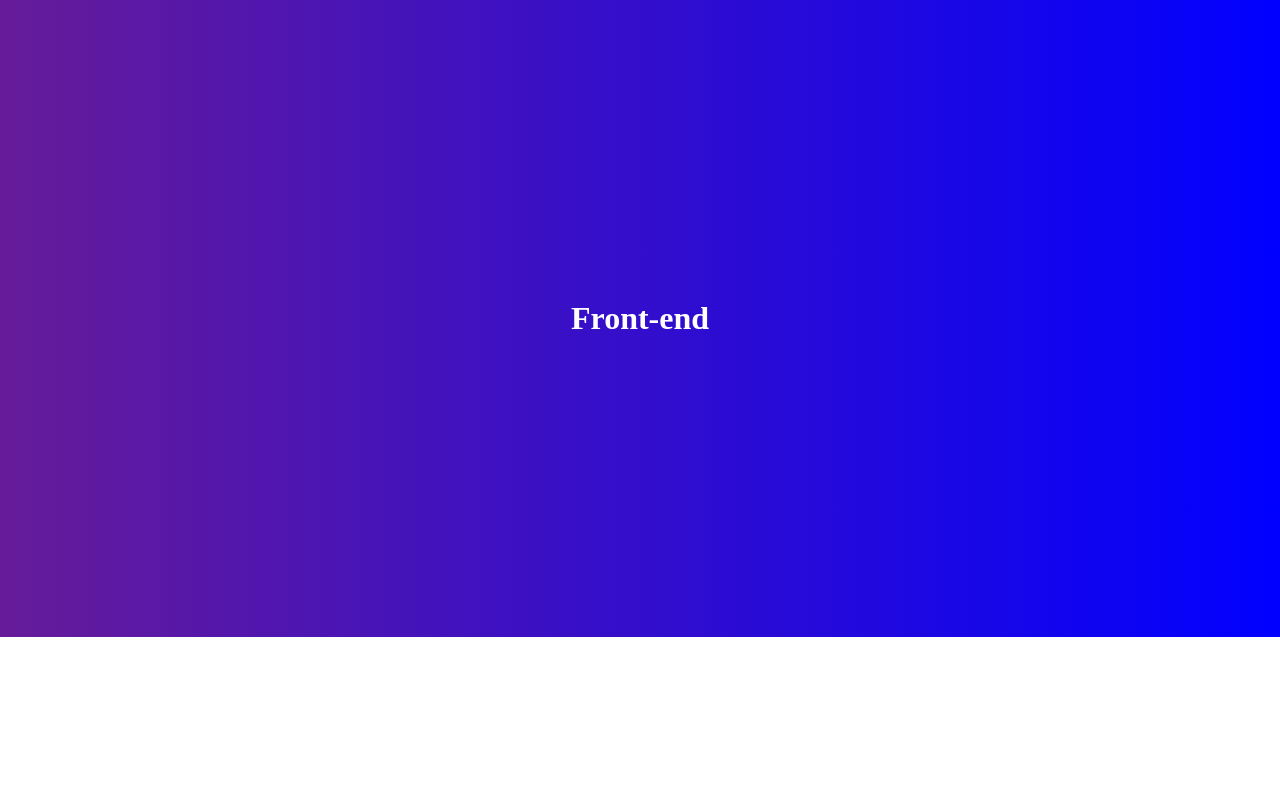
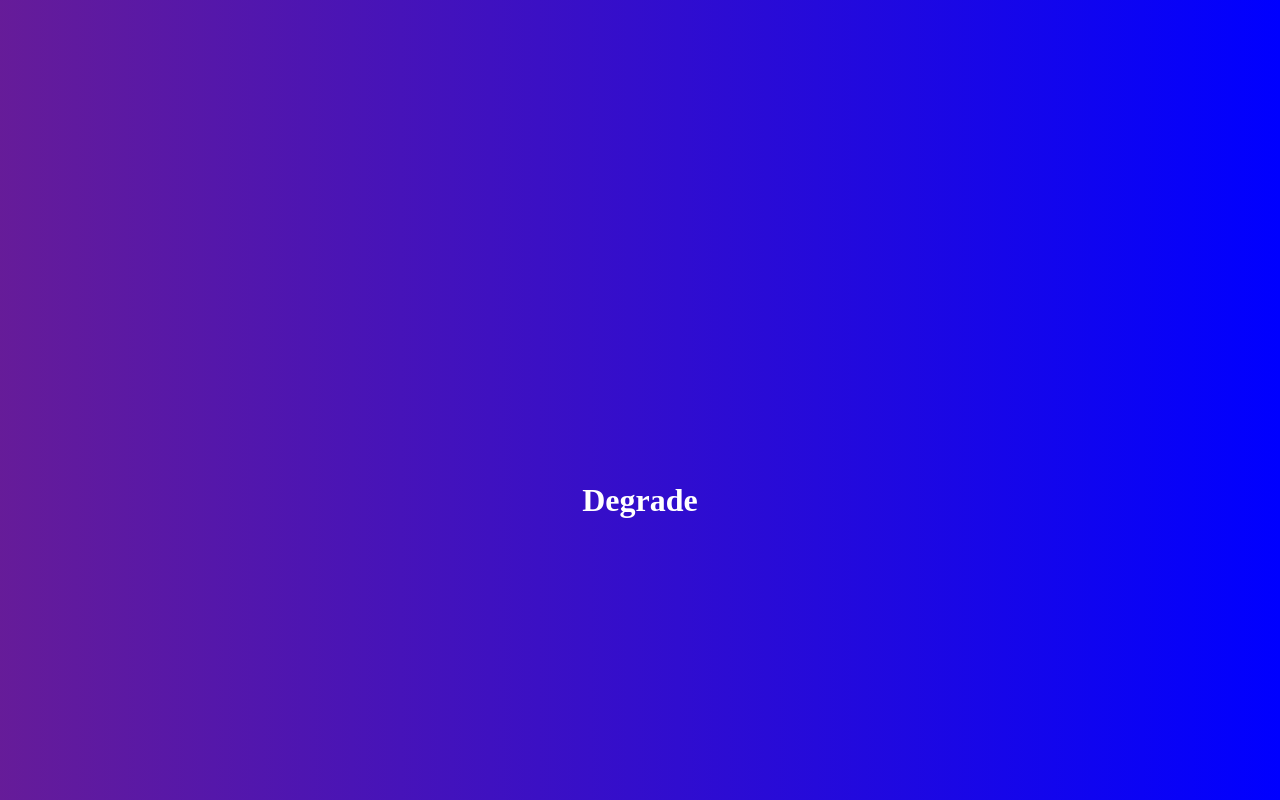
Before and after one commit to Camargofox/Efeito-visual, a plain HTML site: page index.html in a window 1280 px wide. Shown: the top 800 px of the page. Drawn offline with Linux system fonts and the light colour scheme.

Commit message:
Aumento do height css e ajuste no h1 do html.

```diff
--- a/index.html
+++ b/index.html
@@ -8,7 +8,7 @@
     </head>
     <body>
         <div class="box-degrade">
-             <h1> Front-end </h1>
+             <h1> Degrade </h1>
         </div>
     </body>
 </html>
--- a/style.css
+++ b/style.css
@@ -8,6 +8,7 @@
 
 .box-degrade {
     width: 100%;
+    height: 1000px;
     padding: 300px 0;
     display: flex;
     align-items: center;
```
